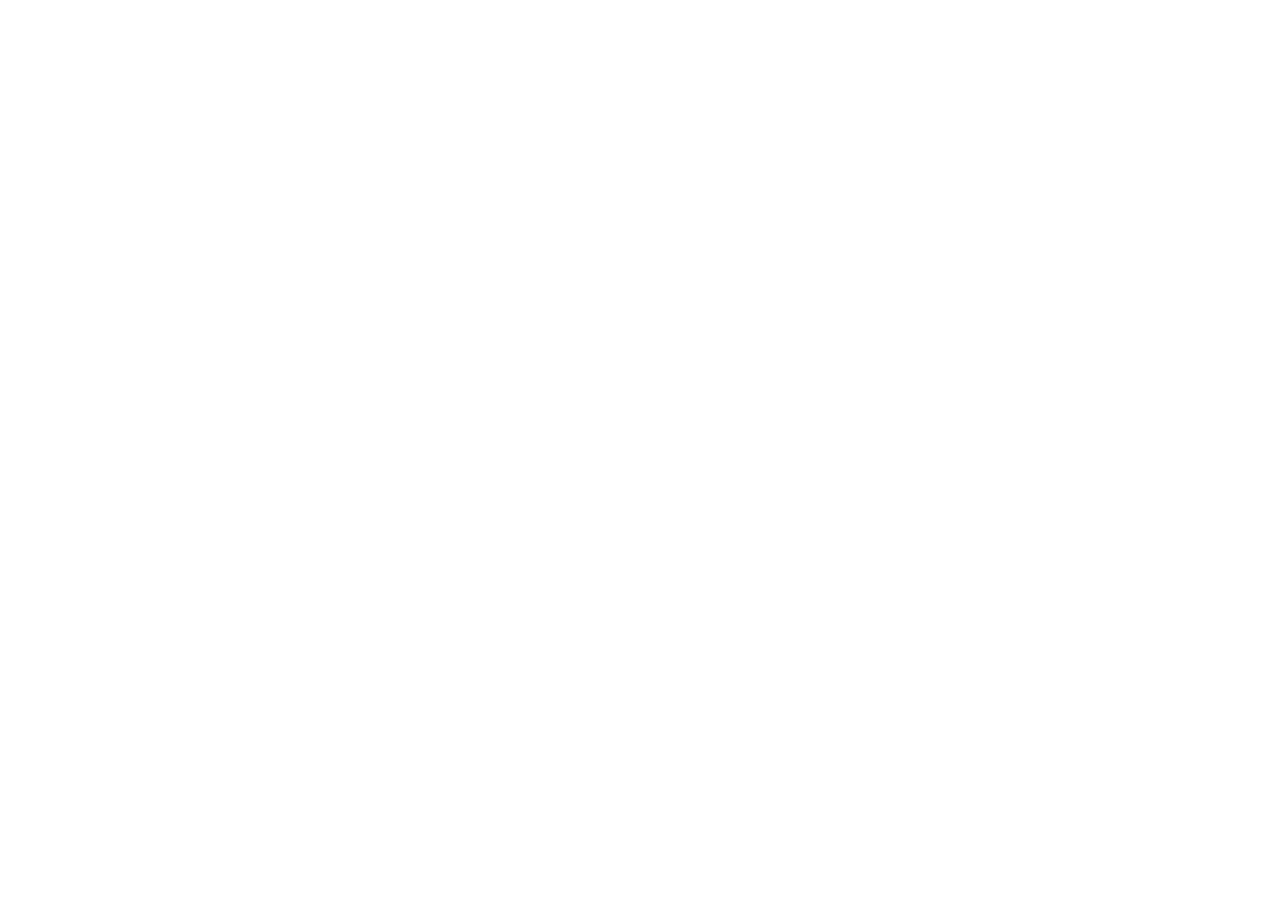
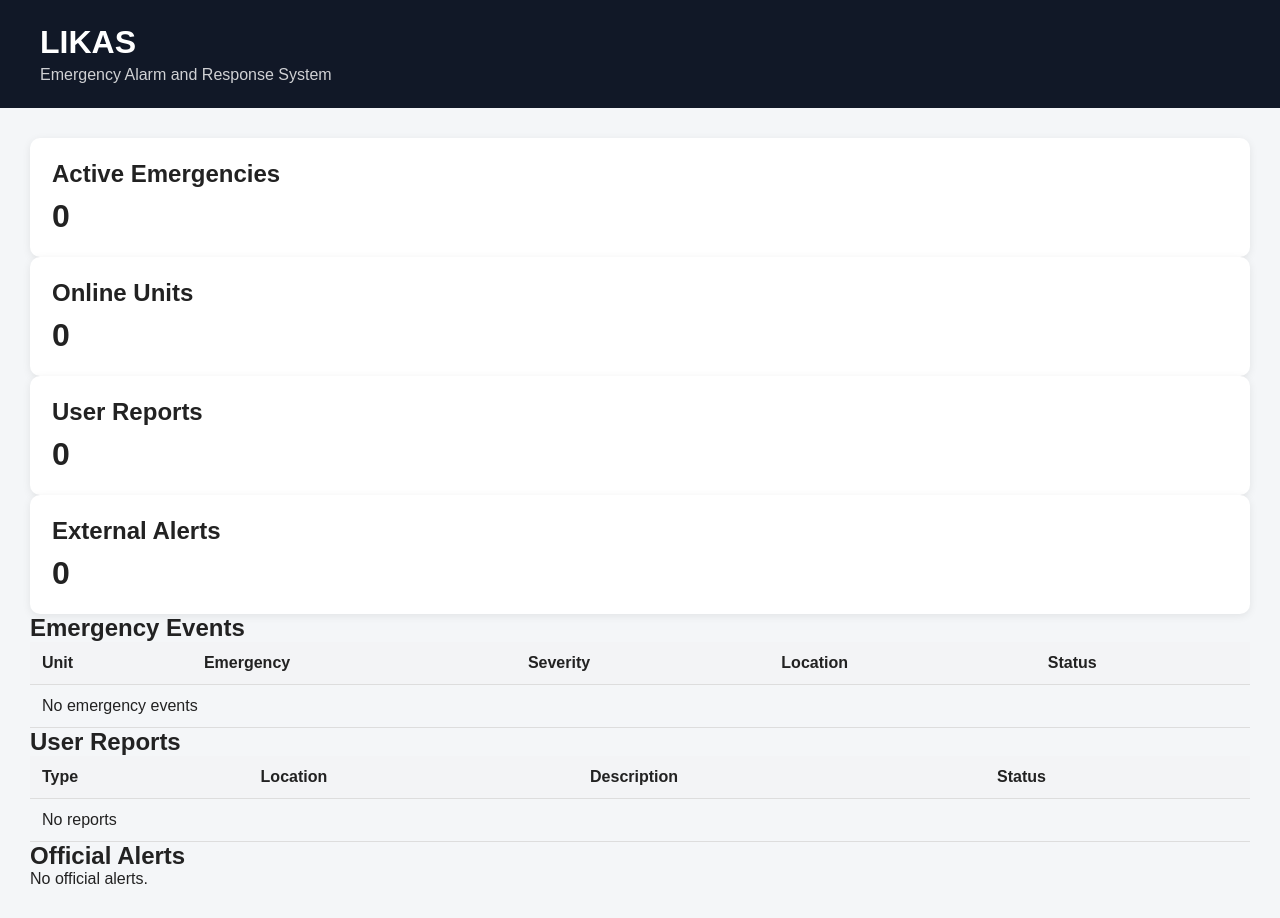
Before and after one commit to C-axyzpo/licas-emergency-system, a plain HTML site: page index.html in a window 1280 px wide. Before the commit the page ends 800 px from the top, so only its background shows below. Drawn offline with nearby package versions, Linux system fonts and the light colour scheme.

Commit message:
Update index.html

```diff
--- a/index.html
+++ b/index.html
@@ -1,9 +1,109 @@
+<!DOCTYPE html>
+<html lang="en">
+<head>
+    <meta charset="UTF-8">
+    <meta name="viewport" content="width=device-width, initial-scale=1.0">
+
+    <title>LIKAS Emergency Alarm and Response System</title>
+
+    <link rel="stylesheet" href="style.css">
+</head>
+
 <body>
 
-    <!-- your LIKAS dashboard -->
+    <header>
+        <h1>LIKAS</h1>
+        <p>Emergency Alarm and Response System</p>
+    </header>
 
+    <main>
+
+        <section class="dashboard-cards">
+
+            <div class="card">
+                <h2>Active Emergencies</h2>
+                <p id="activeEmergencies">0</p>
+            </div>
+
+            <div class="card">
+                <h2>Online Units</h2>
+                <p id="onlineUnits">0</p>
+            </div>
+
+            <div class="card">
+                <h2>User Reports</h2>
+                <p id="userReports">0</p>
+            </div>
+
+            <div class="card">
+                <h2>External Alerts</h2>
+                <p id="externalAlerts">0</p>
+            </div>
+
+        </section>
+
+
+        <section>
+            <h2>Emergency Events</h2>
+
+            <table>
+                <thead>
+                    <tr>
+                        <th>Unit</th>
+                        <th>Emergency</th>
+                        <th>Severity</th>
+                        <th>Location</th>
+                        <th>Status</th>
+                    </tr>
+                </thead>
+
+                <tbody id="emergencyTable">
+                    <tr>
+                        <td colspan="5">No emergency events</td>
+                    </tr>
+                </tbody>
+            </table>
+        </section>
+
+
+        <section>
+            <h2>User Reports</h2>
+
+            <table>
+                <thead>
+                    <tr>
+                        <th>Type</th>
+                        <th>Location</th>
+                        <th>Description</th>
+                        <th>Status</th>
+                    </tr>
+                </thead>
+
+                <tbody id="reportsTable">
+                    <tr>
+                        <td colspan="4">No reports</td>
+                    </tr>
+                </tbody>
+            </table>
+        </section>
+
+
+        <section>
+            <h2>Official Alerts</h2>
+
+            <div id="officialAlerts">
+                <p>No official alerts.</p>
+            </div>
+        </section>
+
+    </main>
+
+
+    <!-- Supabase -->
     <script src="https://cdn.jsdelivr.net/npm/@supabase/supabase-js@2"></script>
-    <script src="app.js"></script>
+
+    <!-- Our JavaScript -->
+    <script src="./app.js"></script>
 
 </body>
 </html>
```
